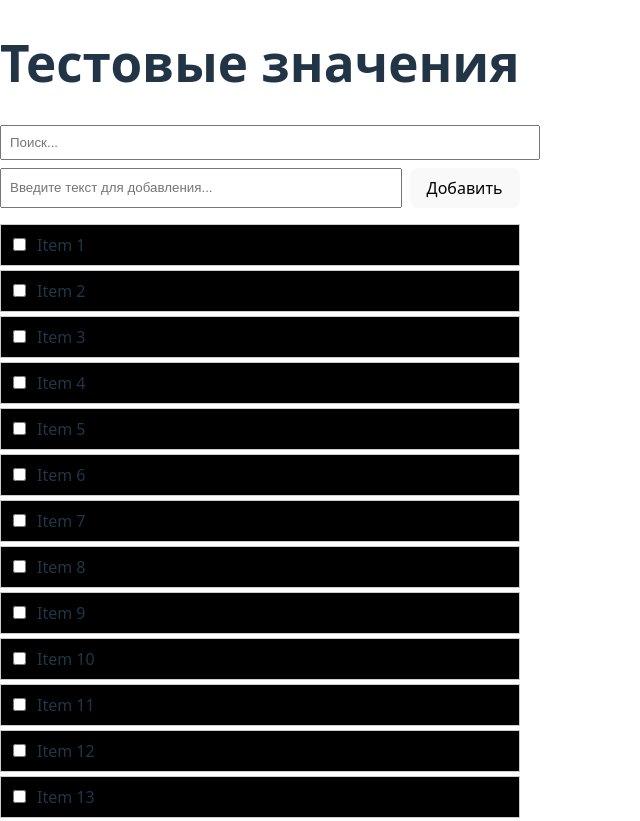
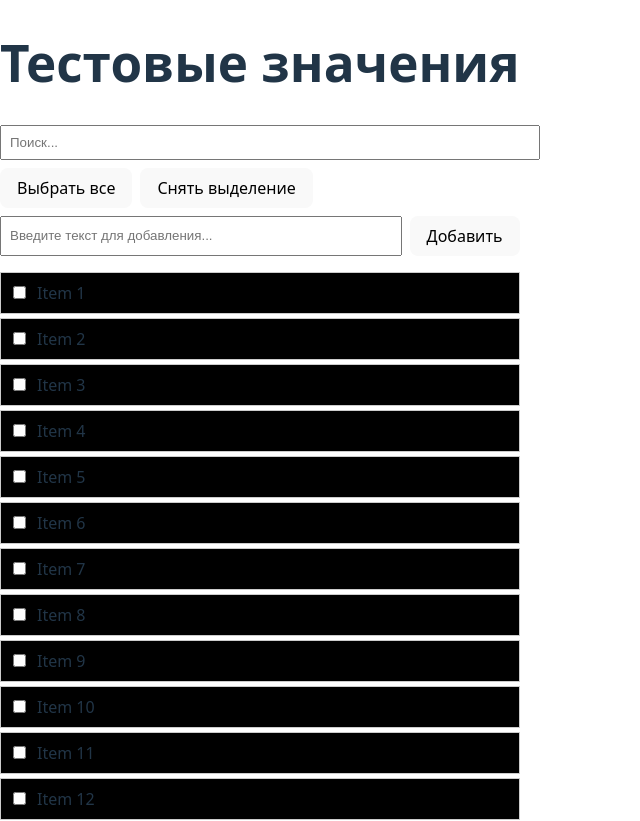
Before and after one commit to Alv1ol/react-project, a React (Vite) app in the folder frontend/: page / in a window 1280 px wide. Shown: the top 821 px of the page, without its empty margins (0-640 px from the left). Built offline with nearby package versions, Linux system fonts and the light colour scheme.

Commit message:
Update SeacrBar.jsx

```diff
--- a/frontend/src/components/SeacrBar.jsx
+++ b/frontend/src/components/SeacrBar.jsx
@@ -18,6 +18,14 @@ export const SearchBar = () => {
     setNewItemText("");
   };
 
+  const handleSelectAll = () => {
+    dispatch({ type: "SELECT_ALL" });
+  };
+
+  const handleDeselectAll = () => {
+    dispatch({ type: "DESELECT_ALL" });
+  };
+
   return (
     <div style={{ marginBottom: "16px" }}>
       {/* Поле поиска */}
@@ -28,6 +36,16 @@ export const SearchBar = () => {
         onChange={(e) => dispatch({ type: "SET_SEARCH_QUERY", payload: e.target.value })}
         style={{ padding: "8px", width: "100%", marginBottom: "8px" }}
       />
+
+      {/* Кнопки выбора */}
+      <div style={{ display: "flex", gap: "8px", marginBottom: "8px" }}>
+        <button onClick={handleSelectAll} style={{ padding: "8px 16px" }}>
+          Выбрать все
+        </button>
+        <button onClick={handleDeselectAll} style={{ padding: "8px 16px" }}>
+          Снять выделение
+        </button>
+      </div>
 
       {/* Форма для добавления нового элемента */}
       <form onSubmit={handleAddItem} style={{ display: "flex", gap: "8px" }}>
```
